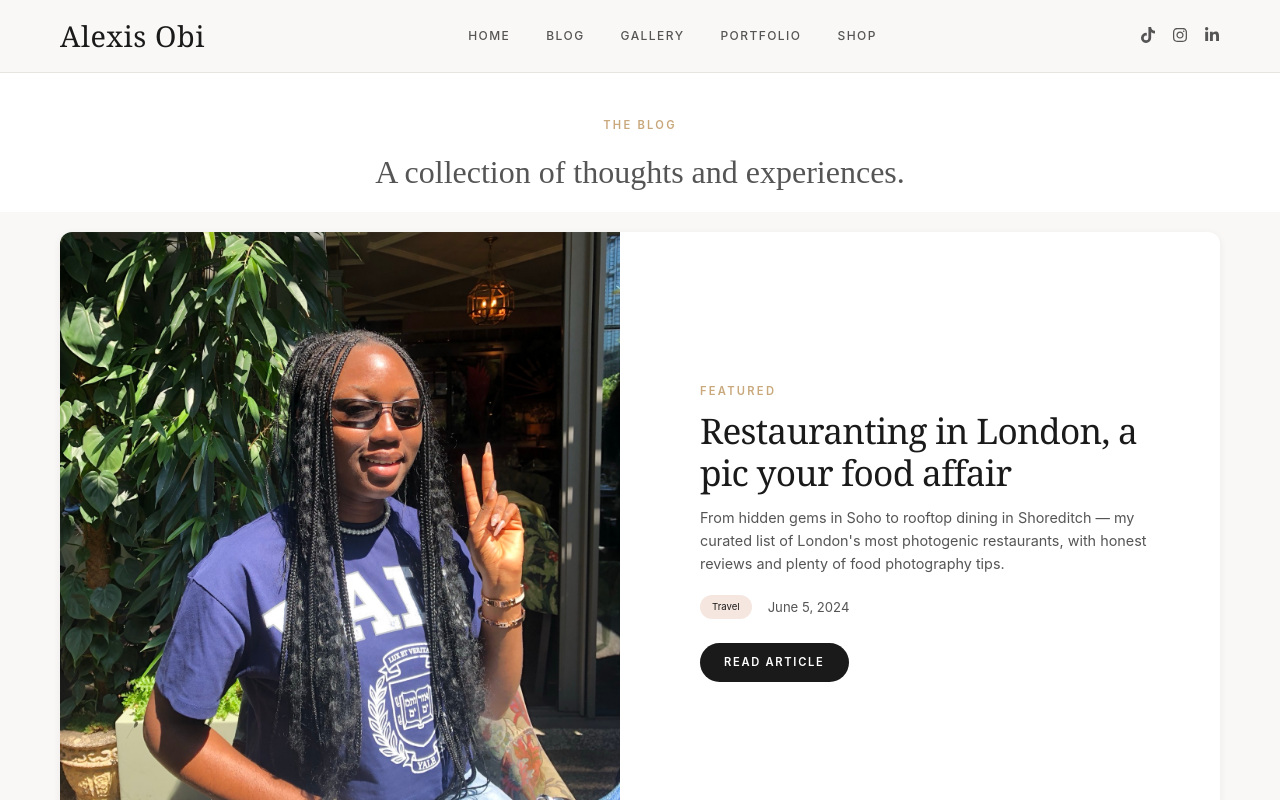
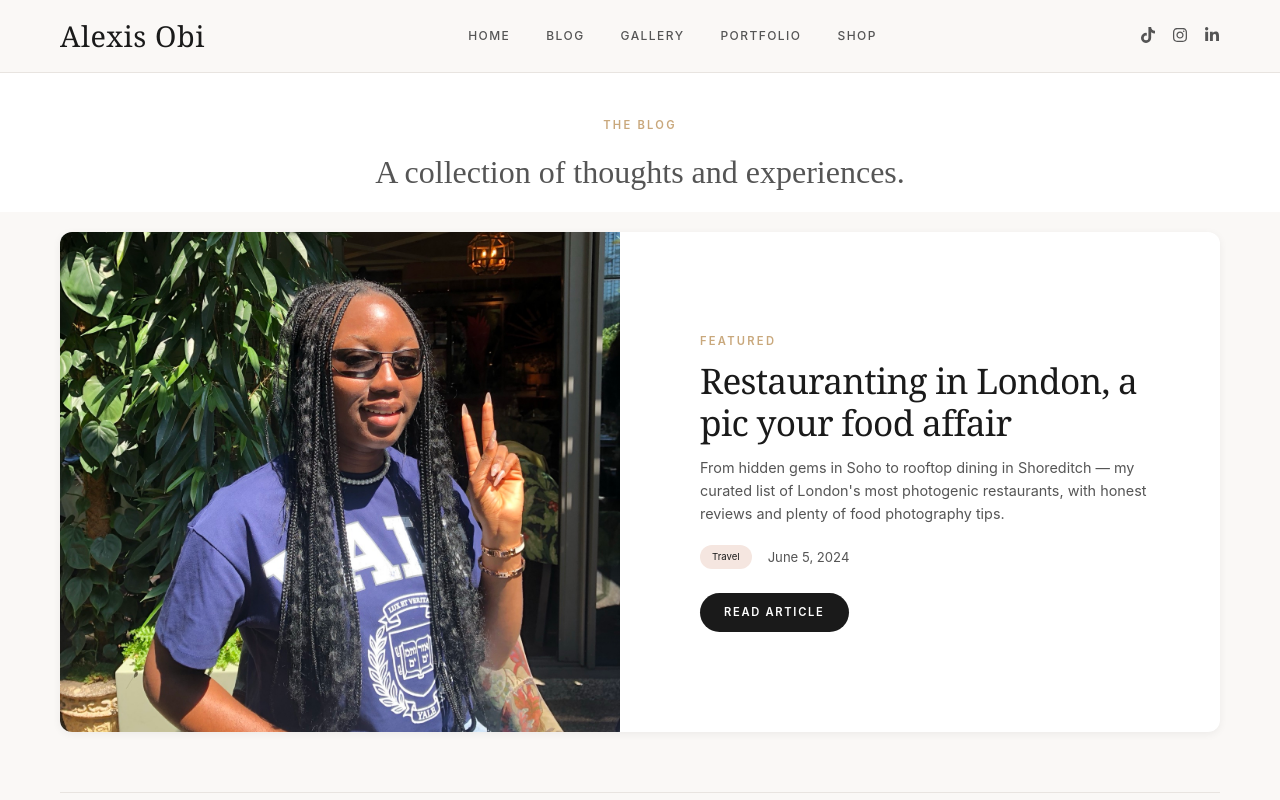
Before and after one commit to Alexisobi/Alexisobi.com, a React (Vite) app: page /blog in a window 1280 px wide. Shown: the top 800 px of the page. Built offline with nearby package versions, Linux system fonts and the light colour scheme; a web font is replaced by a local one.

Commit message:
Reduced blog featured height for better viewport fit

```diff
--- a/src/index.css
+++ b/src/index.css
@@ -994,8 +994,8 @@ p {
   border-radius: var(--radius);
   overflow: hidden;
   box-shadow: var(--shadow-sm);
-  max-height: 85vh;
-  min-height: 600px;
+  max-height: 75vh;
+  min-height: 500px;
 }
 
 .blog-featured-image {
```
